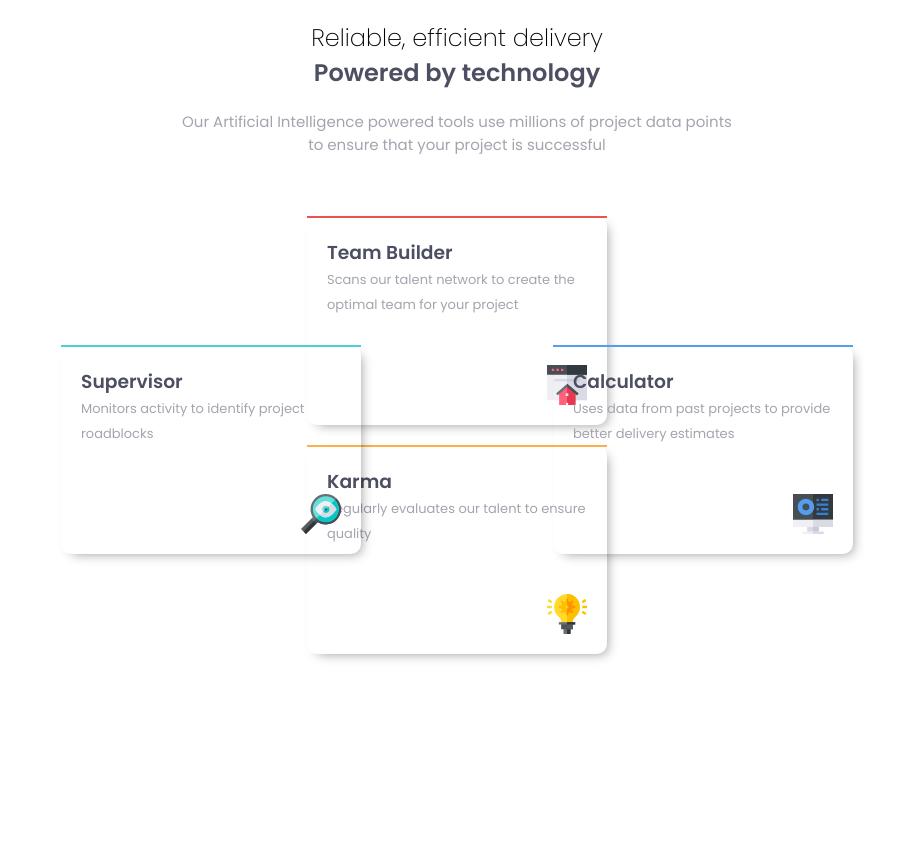
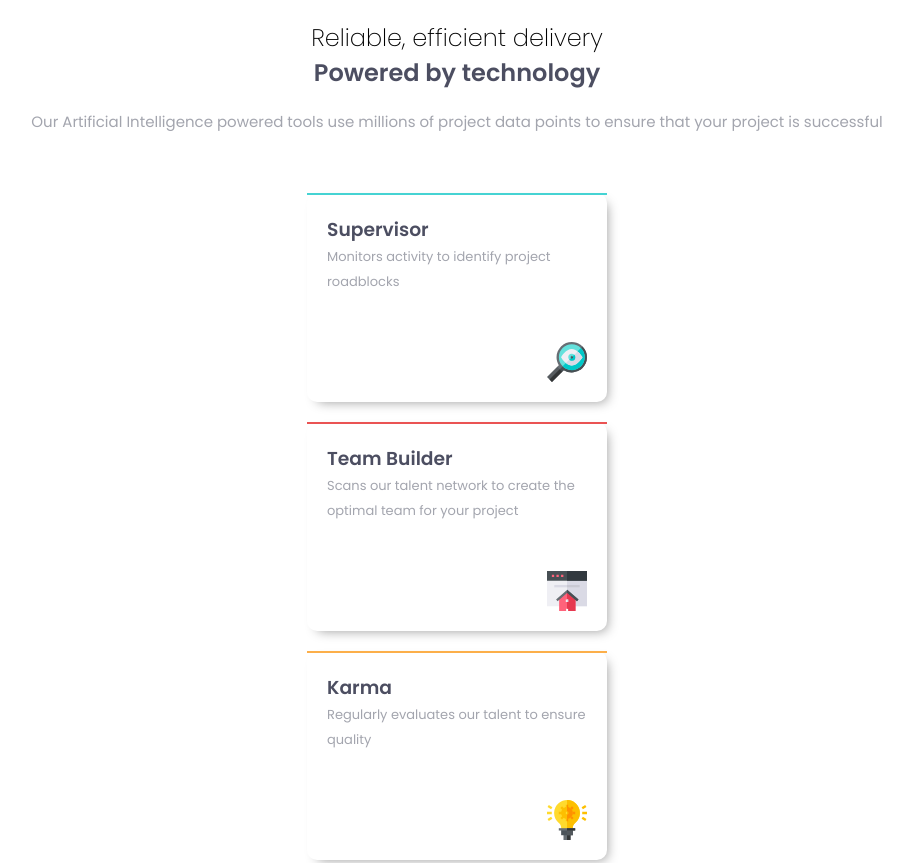
Before and after one commit to CallensJ/four-cards-feature, a plain HTML site: page index.html in a window 1280 px wide. Shown: the top 863 px of the page, without its empty margins (183-1096 px from the left). Before the commit the page ends 800 px from the top, so only its background shows below. Drawn offline with Linux system fonts and the light colour scheme.

Commit message:
@fix width issue

```diff
--- a/styles/style.scss
+++ b/styles/style.scss
@@ -80,7 +80,7 @@ h2 {
       box-shadow: 5px 5px 12px -5px rgba(0, 0, 0, 0.4);
       -webkit-box-shadow: 5px 5px 12px -5px rgba(0, 0, 0, 0.4);
       -moz-box-shadow: 5px 5px 12px -5px rgba(0, 0, 0, 0.4);
-      max-width: 300px;
+      max-width: 18.75rem;
 
       .inner-card {
         padding: 1.25rem;
@@ -135,7 +135,7 @@ h2 {
   }
 }
 
-@media (min-width: 400px) {
+@media (min-width: 1300px) {
   .inner-container {
     position: relative;
     .text {
```
Also changed, not shown: styles/style.css, 1 other file.
